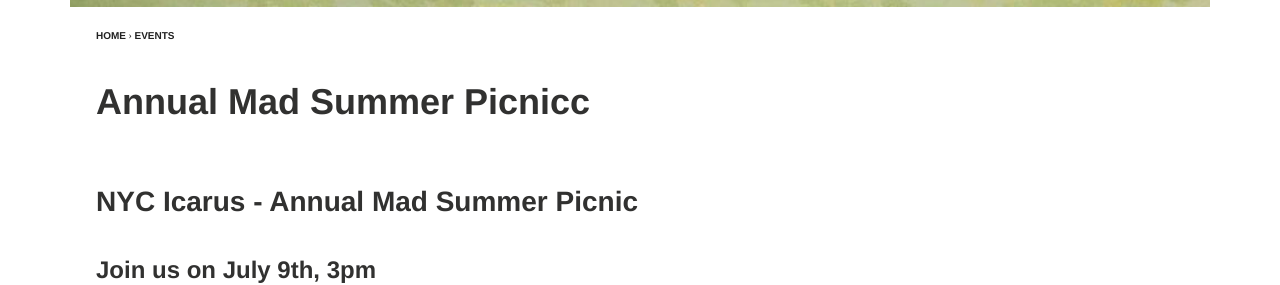
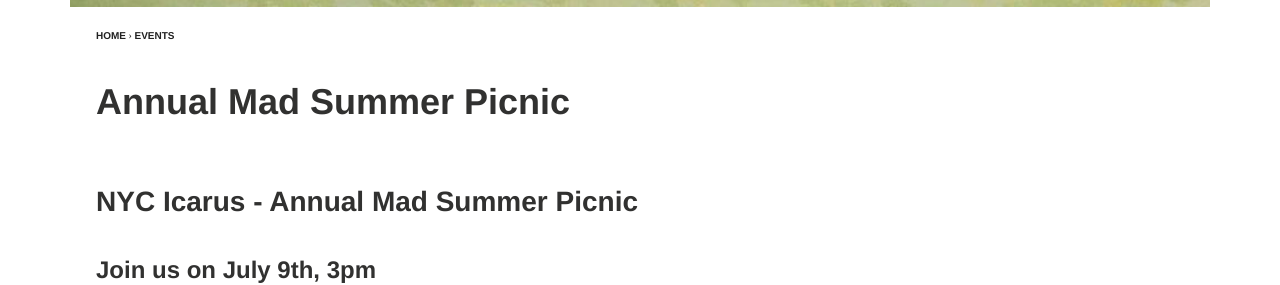
Before and after one commit to nycicarus/nycicarus.github.io, a Jekyll site: the page built from _posts/events/2016-07-09-summer-picnic-2016.md, in a window 1280 px wide. Shown: the part 960-1245 px from the top of the page. Built offline with Jekyll 4.4.1, drawn with Linux system fonts in a browser that asks for light colours; comment, search, counter and statistics services are not loaded; part of the change alters nothing that is shown; some of the changed text lies outside the part shown.

```diff
--- a/_posts/events/2016-07-09-summer-picnic-2016.md
+++ b/_posts/events/2016-07-09-summer-picnic-2016.md
@@ -1,12 +1,12 @@
 ---
 layout: article
-title: "Annual Mad Summer Picnicc"
+title: "Annual Mad Summer Picnic"
 categories: events
 description: "We invite the entire NYC mad community to enjoy friends, food and the great outdoors"
 excerpt: "On Sat July 9th we will gather in the park (location TBD) to chill, hang, commune and mingle."
-modified: 2015-03-20T11:57:41-04:00
-published: 2016-04-25T11:57:41-04:00
-date: 2016-04-25T11:57:41-04:00
+modified: 2015-06-25T11:57:41-04:00
+published: 2016-06-25T11:57:41-04:00
+date: 2016-07-09
 tags: [ picnic , social , peer-support, park]
 comments: true
 ads: false
```
